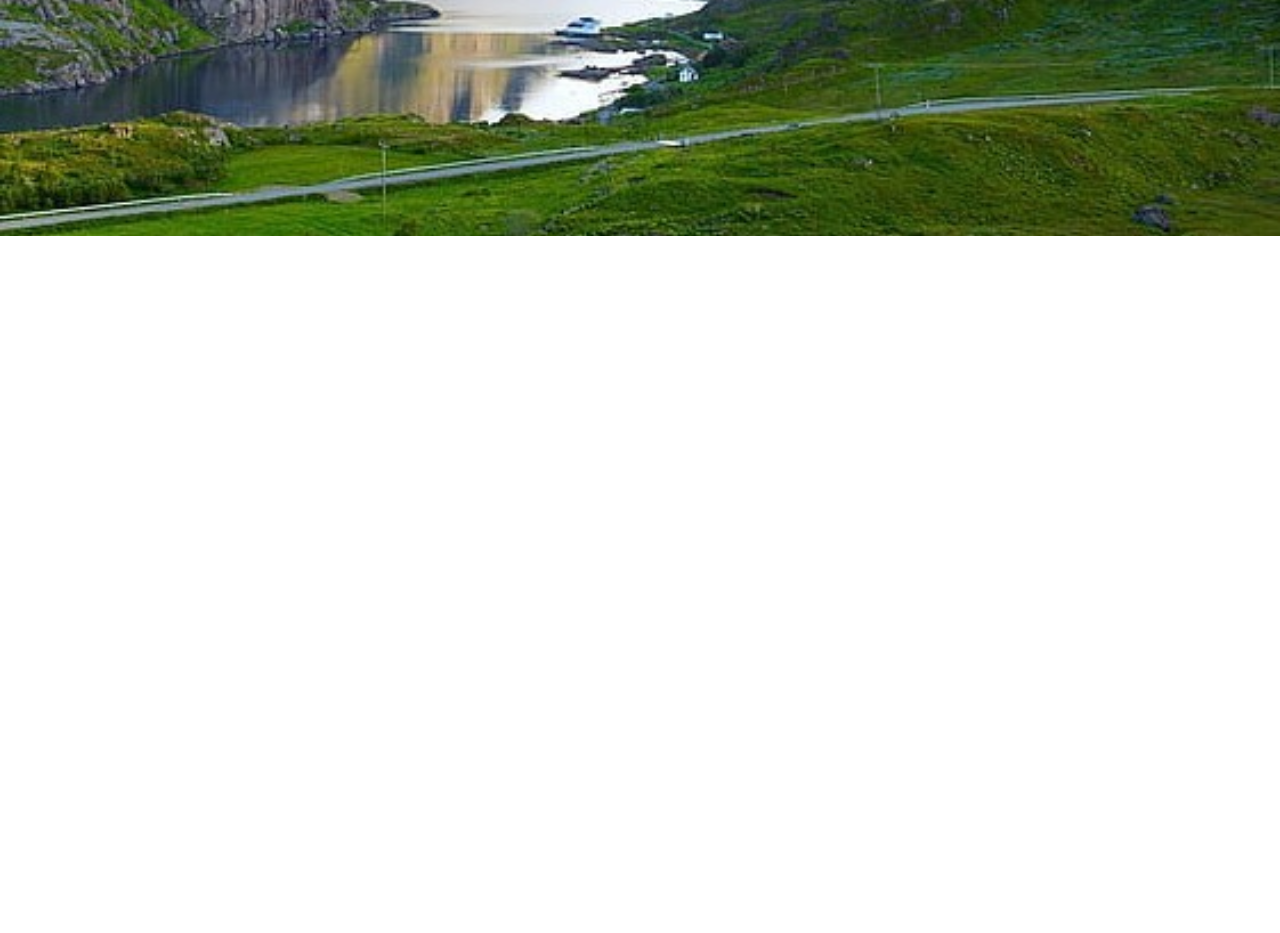
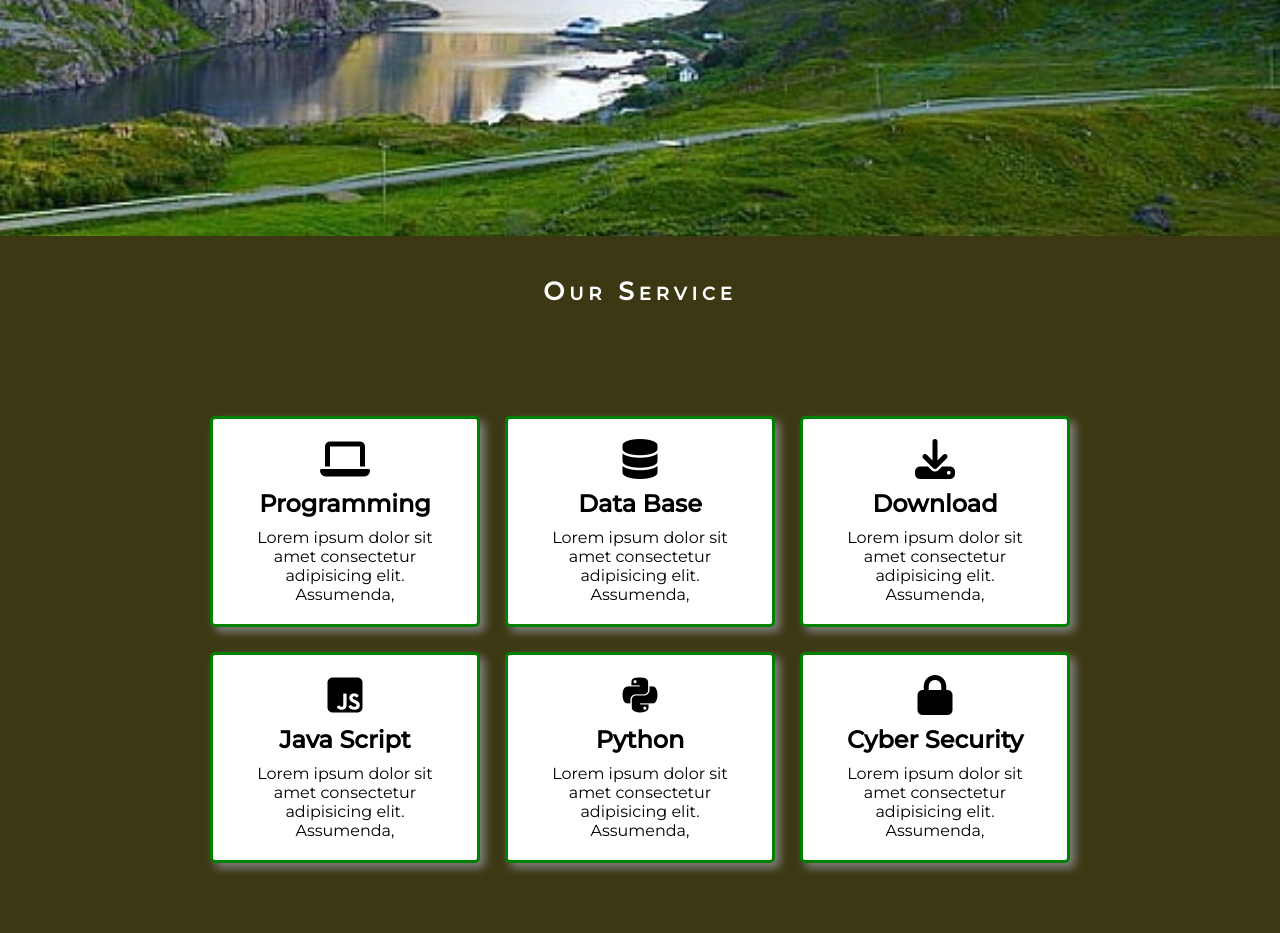
Before and after one commit to aminur2030/my_green_website_2, a plain HTML site: page index.html in a window 1280 px wide. Shown: the part 500-1433 px from the top of the page. Before the commit the page ends 800 px from the top, so only its background shows below. Drawn offline with Linux system fonts and the light colour scheme.

Commit message:
some modify on index and style fyle.

```diff
--- a/index.html
+++ b/index.html
@@ -27,5 +27,43 @@
  <header>
 
  </header>
+ <main>
+  <section id="first_section">
+    <h2 class="service_title"> Our Service</h2>
+    <div id="service_parent">
+      <div class="single_service">
+        <i class="fas fa-laptop"></i>
+        <h2>Programming</h2>
+        <p>Lorem ipsum dolor sit amet consectetur adipisicing elit. Assumenda,  </p>
+      </div>
+
+      <div class="single_service">
+        <i class="fas fa-database"></i>
+        <h2>Data Base</h2>
+        <p>Lorem ipsum dolor sit amet consectetur adipisicing elit. Assumenda, </p>
+      </div>
+      <div class="single_service">
+        <i class="fas fa-download"></i>
+        <h2>Download</h2>
+        <p>Lorem ipsum dolor sit amet consectetur adipisicing elit. Assumenda, </p>
+      </div>
+      <div class="single_service">
+        <i class="fab fa-js-square"></i>
+        <h2>Java Script</h2>
+        <p>Lorem ipsum dolor sit amet consectetur adipisicing elit. Assumenda, </p>
+      </div>
+      <div class="single_service">
+        <i class="fab fa-python"></i>
+        <h2>Python</h2>
+        <p>Lorem ipsum dolor sit amet consectetur adipisicing elit. Assumenda, </p>
+      </div>
+      <div class="single_service">
+        <i class="fas fa-lock"></i>
+        <h2>Cyber Security</h2>
+        <p>Lorem ipsum dolor sit amet consectetur adipisicing elit. Assumenda,  </p>
+      </div>
+    </div>
+  </section>
+ </main>
 </body>
 </html>
--- a/style.css
+++ b/style.css
@@ -101,3 +101,58 @@ header{
   background-position: center center;
   background-size:cover ;
 }
+/* first section main tag code start from here. */
+
+#first_section{
+  background-color:#3b3813;
+}
+.service_title{
+  text-align: center;
+  color: #fff;
+  padding: 40px 0;
+  font-size: 25px;
+  letter-spacing: 0.2em;
+  font-variant: small-caps;
+}
+#service_parent{
+  width: 1000px;
+  display: grid;
+  grid-template-columns: repeat(3,1fr);
+  margin: 0 auto;
+  grid-gap: 25px;
+  padding: 70px;
+}
+.single_service{
+  background-color: #fff;
+  text-align: center;
+  color: black;
+  padding: 20px 40px;
+  border: 3px solid green;
+  border-radius: 5px;
+  box-shadow: 5px 5px 10px grey;
+}
+.single_service h2{
+  margin: 10px 0;
+  font-weight: bold;
+}
+.single_service i{
+ font-size: 40px;
+}
+/* first section media quary code start from here. */
+@media only screen and (max-width:688px){
+      #service_parent{
+       display: grid;
+       grid-template-columns: repeat(1,1fr);
+       grid-gap: 5px;
+       width: 100%;
+      }
+}
+
+@media only screen and (min-width:689px) and (max-width:1000Px){
+  #service_parent{
+    display: grid;
+    grid-template-columns: repeat(2,1fr);
+    grid-gap: 20px;
+    width: 100%;
+   }
+}
```
